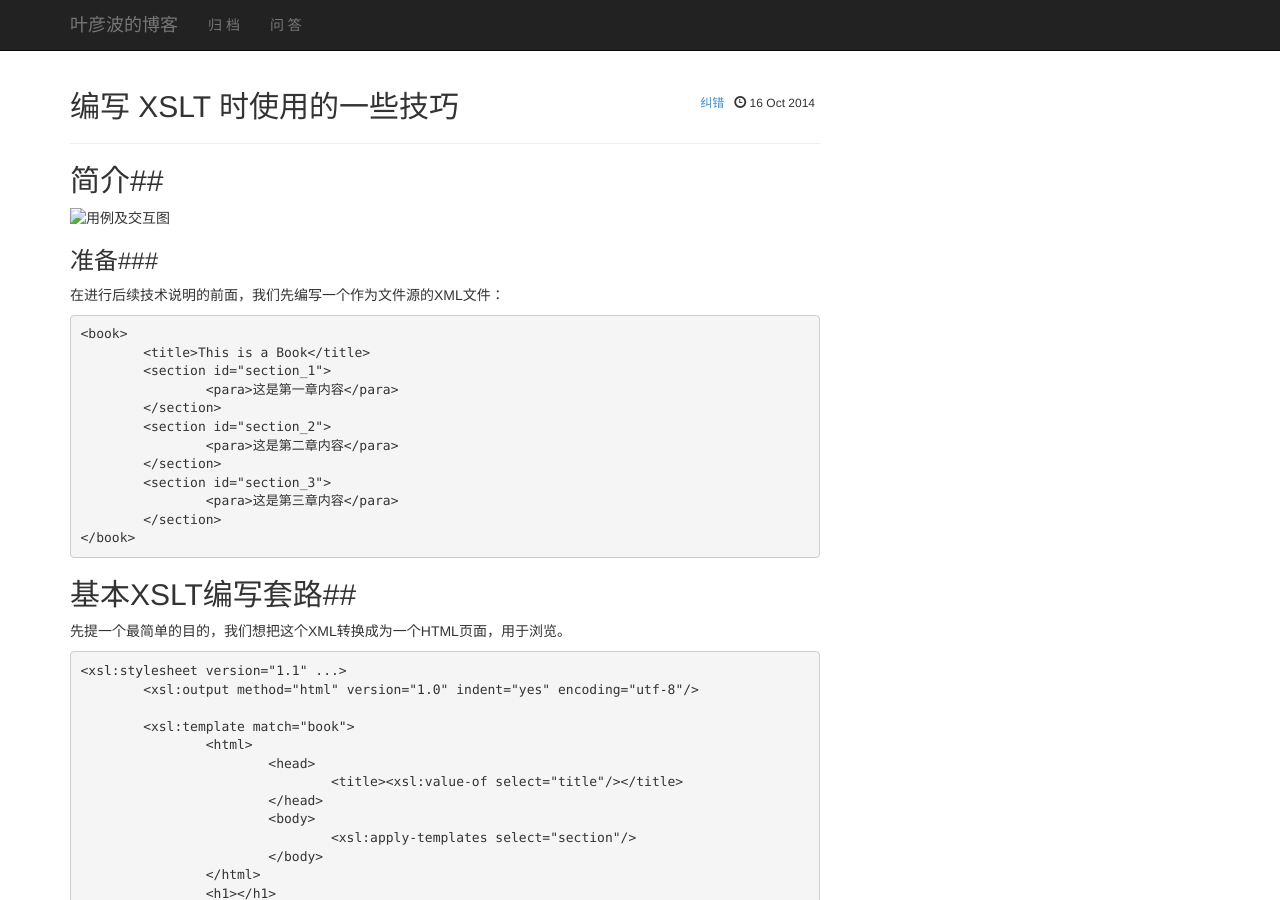
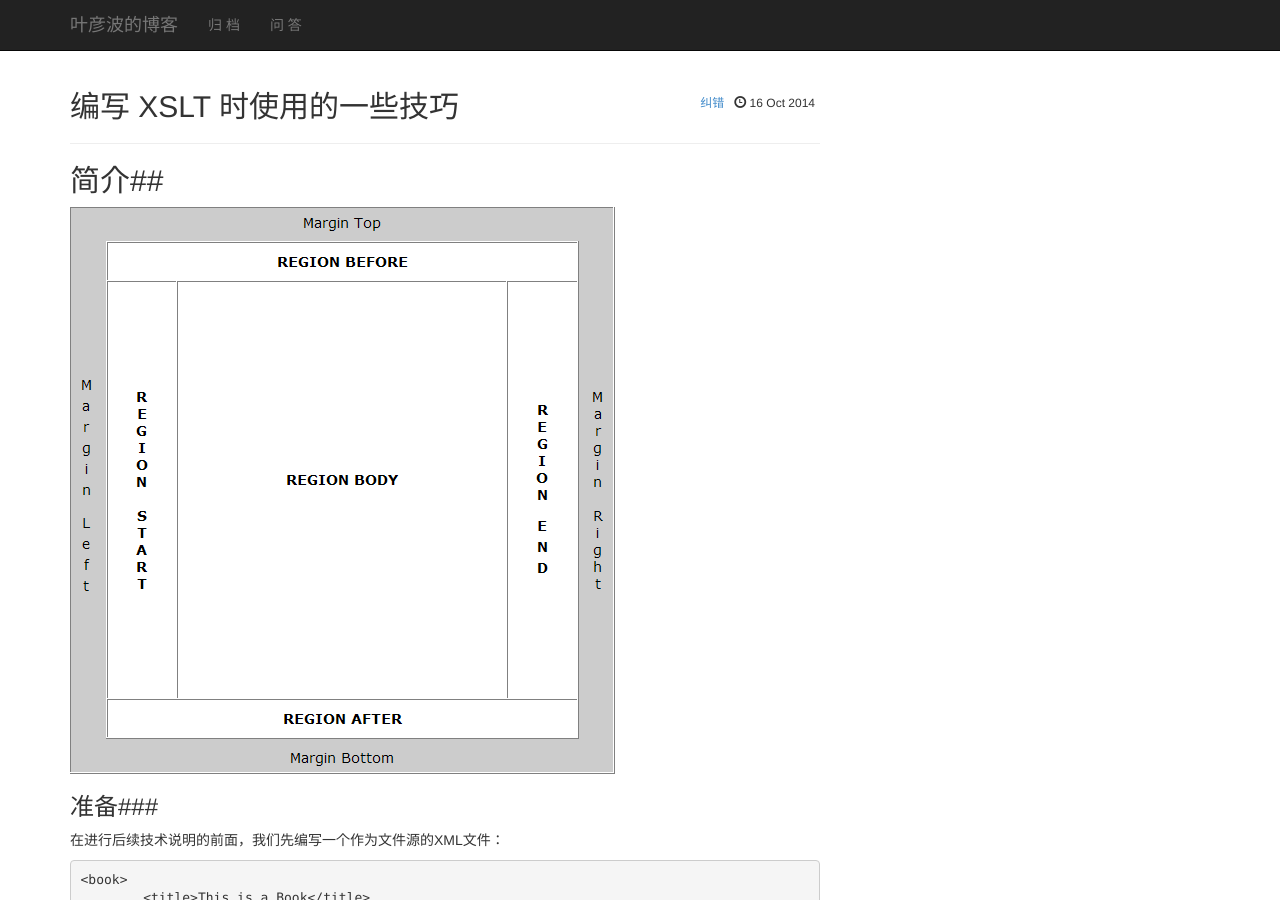
Before and after one commit to yeyanbo/yeyanbo.github.io, a Jekyll site: the page built from _posts/2014-10-16-xslt.md, in a window 1280 px wide and 900 px high. Built offline with Jekyll 4.4.1, drawn with Linux system fonts in a browser that asks for light colours; nearby versions of some CDN libraries; library files that are not in the unit come from our copies; Markdown is read by kramdown in place of the engine named in the settings.

Commit message:
修改了图片定位

```diff
--- a/_posts/2014-10-16-xslt.md
+++ b/_posts/2014-10-16-xslt.md
@@ -6,7 +6,7 @@ tags: [xslt]
 
 ##简介##
 
-![用例及交互图](resources/xslfo_pages_01.gif)
+![用例及交互图](/resources/xslfo_pages_01.gif)
 
 ###准备###
 
```
